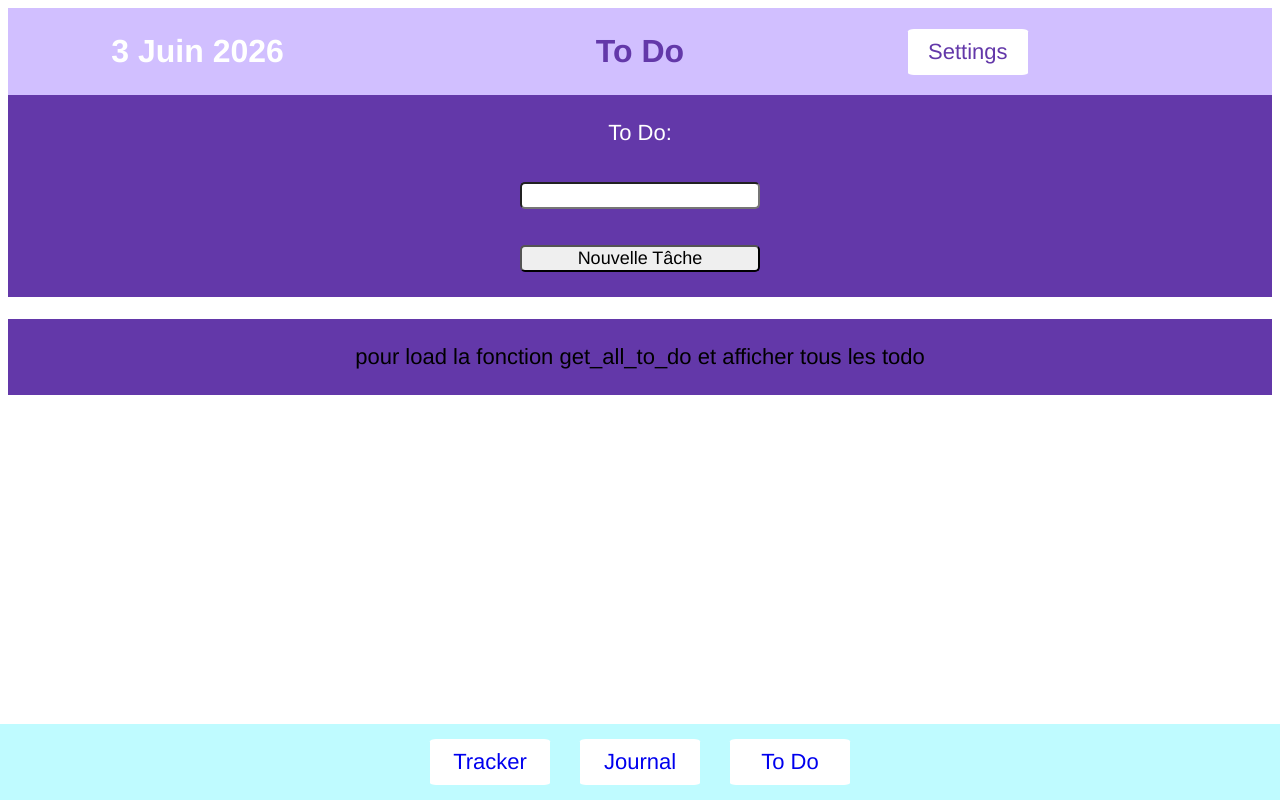
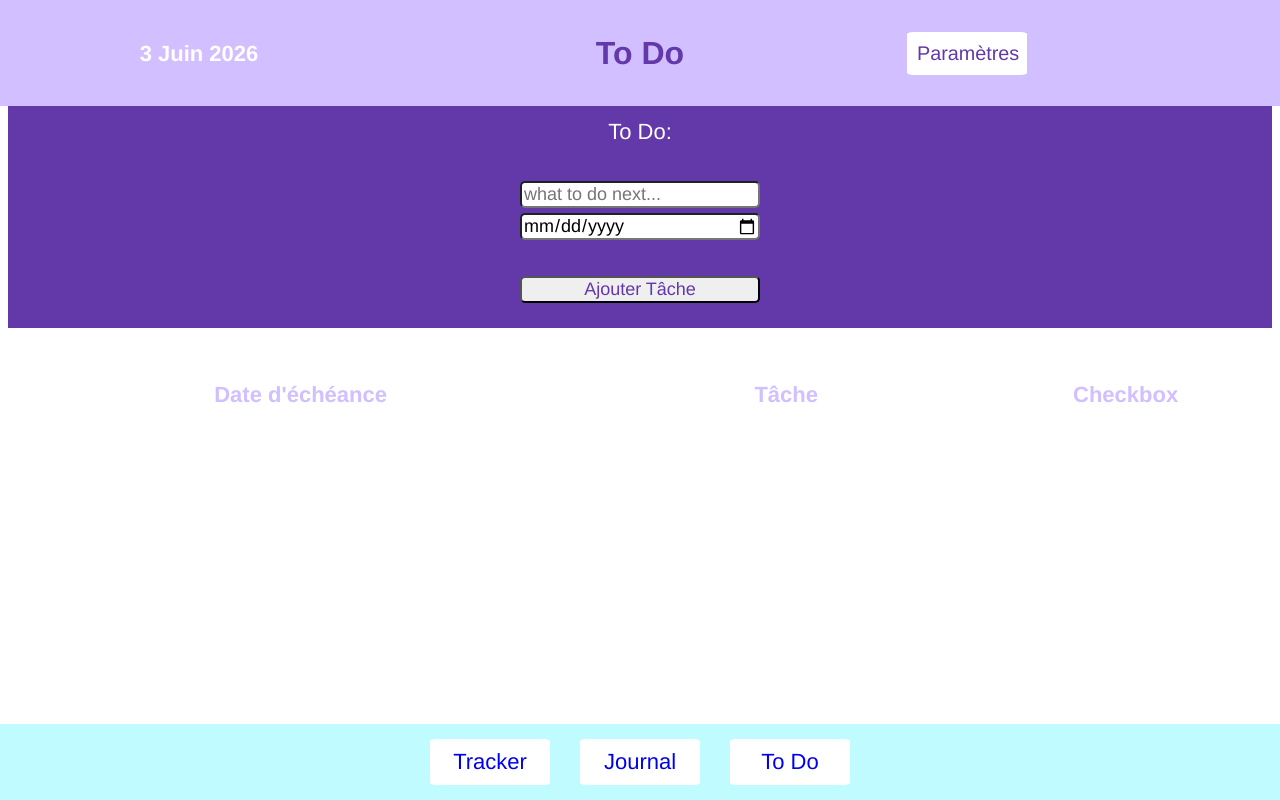
Before and after one commit to nwaly/projet-logiciel-JTD, a Flask app: page /page_todo in a window 1280 px wide. Run offline with Flask 3, Linux system fonts and the light colour scheme; data that the repository does not hold is empty; some libraries are stand-ins or nearby versions.

Commit message:
pages todo et journal fonctionnelles

```diff
--- a/Controler/flask/tache_flask.py
+++ b/Controler/flask/tache_flask.py
@@ -25,7 +25,6 @@ def get_tache():
     """va chercher toutes les données de tache dans la base et les envoie en json"""
     data_tache = tache.get_tout()
     return jsonify(data_tache), 200
-
 
 # route à utiliser pour modifier le statut d'une tâche
 @tache_flask.route('/tache_statut', methods=['PUT'])
--- a/main.py
+++ b/main.py
@@ -1,10 +1,12 @@
 from flask import Flask, render_template
-from  Controler.flask.journal_flask import journal_flask
+from Controler.flask.journal_flask import journal_flask
 from Controler.flask.parametre_flask import parametre_flask
-from Controler.flask.tache_flask import tache_flask
+from Controler.flask.tache_flask import tache_flask, Tache, SousTache
 from Controler.flask.tracker_flask import tracker_flask
+from flask_moment import Moment
 
 app = Flask(__name__)
+moment = Moment(app)
 
 # enregistrer les blueprints dans l'app flask
 app.register_blueprint(journal_flask)
@@ -19,7 +21,7 @@ def hello_world():
 
 @app.route("/page_settings")
 def render_settings():
-    return render_template("settings.html", title = "Settings")
+    return render_template("settings.html", title = "Paramètres")
 
 @app.route("/page_journal")
 def render_journal():
@@ -33,34 +35,6 @@ def render_todo():
 def render_tracker():
     return render_template("tracker.html", title = "Tracker")
 
-"""
-# fonctions
-journal_entry_items = []
-
-@app.route("/fonction-journal", methods=["GET", "POST"])
-def ajoute_journal():
-    titre = request.form["titre"]
-    contenu = request.form["contenu"]
-    journal_entry_items.extend(titre, contenu)
-    journal.nouveau(titre, contenu)
-    return jsonify({"message": "Journal crée"}), 201
-
-# to do
-todo_items = []
-
-@app.route("/fonction-todo", methods=["GET", "POST"])
-def ajoute_todo():
-    todo = request.form["todo"]
-    todo_items.extend(todo)
-    return jsonify({"message": "Todo crée"}), 201
-"""
-
-# routes pour fonctions js
-# au lieu d'utiliser la balise html 'form' (qui redirige toujours la page au lieu de rester sur celle où on est)
-# utiliser une autre balise qui appelle une fonction js dans laquelle on fetch la fonction définie dans flask
-# @app.route("/fonction-js", method="POST")
-
-
 def main():
     app.run(debug=True)
 
--- a/static/scripts/todo_script.js
+++ b/static/scripts/todo_script.js
@@ -7,13 +7,15 @@ let num_mois = mois[td.getMonth()];
 const jour = ["00", "01", "02", "03", "04","05","06","07","08","09","10","11","12","13","14","15","16","17","18","19","20","21","22","23","24","25","26","27","28","29","30","31"]
 let num_jour = jour[td.getDate()];
 // formater la date du todo en YYYY-MM-DD
-todo_date = td.getFullYear()+"-"+num_mois+"-"+num_jour;
-console.log(todo_date)
+//todo_date = td.getFullYear()+"-"+num_mois+"-"+num_jour;
+//console.log(todo_date)
 
-// fonction pour fetch la méthode 'tache'
+// fonction pour fetch la méthode 'tache' POST
 function fetchNewToDo() {
-    console.log("Hello world, la fonction marche!");
+    console.log("Hello world, la fonction todo POST marche!");
+    if (!document.getElementById("nom").value == "") {
         var todo_name = document.getElementById("nom").value;
+        var todo_date = document.getElementById("date").value;
         let todo_data = {
             "nom": todo_name,
             "date": todo_date,
@@ -25,12 +27,78 @@ function fetchNewToDo() {
             "headers": {"Content-Type": "application/json"},
             "body": JSON.stringify(todo_data),
         })
-    .then(response => response.json()) //.then(response => console.log(response))
-    .then(responseObj => console.log(responseObj))
+        .then(response => response.json())
+        .then(responseObj => {
+            console.log(responseObj);
+            console.log(todo_name);
+            console.log(todo_date);
+
+            let li = document.createElement("li");
+            li.classList.add("li_todo");
+
+            // date
+            let div_date = document.createElement("div");
+            div_date.classList.add("date_class");
+            div_date.innerText = todo_date;
+
+            // checkbox
+            let checkbox = document.createElement("input"); //crée un élément input
+            checkbox.type = "checkbox"; // ajoute l'attribut 'checkbox' au nouvel input
+            checkbox.id = "statut";
+
+            // nom
+            div_nom = document.createElement("div");
+            div_nom.innerText = todo_name;
+
+            li.appendChild(div_date);
+            li.appendChild(div_nom);
+            li.appendChild(checkbox);
+            const list = document.getElementById("ul_todos");
+            list.insertBefore(li, list.children[0]);
+        })
 
         document.getElementById("nom").value = " "; // vide l'input
+    } else {
+        console.log("aucune nouvelle tâche trouvée")
+    }
 }
 
-fetchNewToDo()
+// fonction pour fetch la méthode 'tache' GET
+function fetchAllToDo() {
+    console.log("Hello world, la fonction todo GET marche!");
+    fetch("tache", {
+        "method": "GET",
+        "headers": {"Content-Type": "application/json"},
+    })
+    .then(response => response.json())
+    .then(responseObj => {
+        console.log(responseObj)
 
-//me fait syntax error : json.parse unexpectedd char at line 1
+        responseObj.forEach((todo) => {
+            console.log(todo)
+            let li = document.createElement("li");
+            li.id = todo.Tache_ID;
+            li.classList.add("li_todo");
+
+            // date
+            let div_date = document.createElement("div");
+            div_date.innerText = todo.Tache_date;
+
+            // checkbox
+            let checkbox = document.createElement("input"); //crée un élément input
+            checkbox.type = "checkbox"; // ajoute l'attribut 'checkbox' au nouvel input
+            checkbox.id = "statut";
+            checkbox.for = todo.Tache_ID;
+
+            // nom
+            div_nom = document.createElement("div");
+            div_nom.innerText = todo.Tache_nom;
+
+            li.appendChild(div_date)
+            li.appendChild(div_nom)
+            li.appendChild(checkbox);
+            const list = document.getElementById("ul_todos");
+            list.insertBefore(li, list.children[0]);
+        })
+    })
+}
--- a/static/styles/index_style.css
+++ b/static/styles/index_style.css
@@ -40,16 +40,22 @@ body {
 
 /*---------header styles---------*/
 header {
+    /*keeps header on top of page content*/
+    z-index: +1;
     display: grid;
     grid-template-columns: 30% 40% 30%;
-    overflow: hidden;
+    overflow: auto;
+    padding: 10px;
+    height: 86px;
     background-color: var(--purple);
     /*aligns elements in the center*/
         align-items: center;
         justify-content: center;
     /*keeps bar at the top*/
-        position: sticky;
-        top: 0;
+        position: fixed;
+        left: 0 !important;
+        right: 0 !important;
+        top: 0 !important;
 }
 
 header a {
@@ -57,10 +63,14 @@ header a {
     padding: 10px;
     width: 100px;
     text-align: center; /*aligne le texte au milieu de leur padding*/
+    /*aligns elements in the center*/
+        align-items: center;
+        justify-content: center;
     border-radius: 5%;
     background-color: var(--primary-color);
     color: var(--darkpurple);
     text-decoration: none;
+    font-size: 90%;
 }
 
 header h1 {
@@ -69,8 +79,6 @@ header h1 {
     text-align: center; /*aligne le texte au milieu de leur padding*/
     border-radius: 5%;
     text-decoration: none;
-    color: #6338a9;
-    font-size: xx-large;
 }
 
 /*---------footer styles---------*/
@@ -103,7 +111,7 @@ footer a {
 /*---------class---------*/
 
 .bar {
-    width: 100%;
+    /* width: 100%; */
     margin-left: auto;
     margin-right: auto;
 }
@@ -111,6 +119,17 @@ footer a {
 /*---------id---------*/
 
 #today {
-    z-index: +1;
+    z-index: +2;
     color: white;
+    font-size: 100%;
 }
+
+#pageTitle {
+    margin: 15px;
+    padding: 10px;
+    text-align: center; /*aligne le texte au milieu de leur padding*/
+    border-radius: 5%;
+    text-decoration: none;
+    color: #6338a9;
+    font-size: xx-large;
+}
--- a/static/styles/todo_style.css
+++ b/static/styles/todo_style.css
@@ -2,6 +2,10 @@
 
 label {
     color: var(--purple);
+    /*aligns elements in the center*/
+    align-items: center;
+    justify-content: center;
+    text-align: center; /*aligne le texte au milieu de leur padding*/
 }
 
 input {
@@ -12,10 +16,22 @@ input {
     border-radius: 5px;
 }
 
+ul {
+    list-style-type:none; /*removes bullet points*/
+    justify-content: left;
+    display: grid;
+    grid-template-columns: 100%;
+
+}
+
 ul li {
-    padding: 10px;
+    margin: 5px 0;
+    font-size: medium;
     font-family: 'Franklin Gothic Medium', 'Arial Narrow', Arial, sans-serif;
     color: var(--darkpurple);
+    display: grid;
+    grid-template-columns: 40% 40% 20%;
+    gap: 5px;
 }
 
 /*---------class---------*/
@@ -23,9 +39,9 @@ ul li {
 .container {
     background-color: #6338a9;
     position: relative;
+    top: 20%;
     /*grid setup*/
     display: grid;
-    /*grid-template-columns: 20% 60% 20%;*/
     grid-template-columns: auto;
     gap: 5px;
     overflow: hidden;
@@ -36,4 +52,39 @@ ul li {
         text-align: center; /*aligne le texte au milieu de leur padding*/
 }
 
+.bar_block {
+    height: 86px;
+    width: 100%;
+    margin-left: auto;
+    margin-right: auto;
+    background-color: white;
+}
+
+.li_todo {
+    display: grid;
+    grid-template-columns: auto auto 20%;
+    gap: 5px;
+    text-decoration: none;
+}
+
+.date_class {
+    justify-content: left;
+}
+
 /*---------id---------*/
+
+#todos_container {
+    background-color: white;
+    color: var(--darkpurple);
+    position: relative;
+    /*grid setup*/
+    display: grid;
+    grid-template-columns: auto;
+    gap: 5px;
+    overflow: auto;
+    padding: 25px;
+}
+
+#statut {
+    justify-content: right;
+}
--- a/templates/index.html
+++ b/templates/index.html
@@ -25,7 +25,7 @@
       {%else%}
         <h1 id="pageTitle">Home</h1>
     {%endif%}
-    <a href="/page_settings">Settings</a>
+    <a href="/page_settings">Paramètres</a>
   </header>
 
   {% block content %}
--- a/templates/settings.html
+++ b/templates/settings.html
@@ -4,9 +4,13 @@
   type="text/css"
   href="{{ url_for('static', filename='styles/settings_style.css') }}"/>
 <body>
+  <!--pour permettre au contenu de la page au header-->
+  <div class="bar_block"></div>
+
   <div class="container">
     <span style="color: white;">Settings</span>
   </div>
+  <div class="bar_block"></div>
   <script src="{{ url_for('static', filename='scripts/settings_script.js') }}"></script>
 </body>
 {% endblock %}
--- a/templates/todo.html
+++ b/templates/todo.html
@@ -4,32 +4,45 @@
   type="text/css"
   href="{{ url_for('static', filename='styles/todo_style.css') }}"/>
 <body>
+  <script src="{{ url_for('static', filename='scripts/todo_script.js') }}"></script>
+
+  <!--pour permettre au contenu de la page au header-->
+  <div class="bar_block"></div>
+
+  <!--contenu de la page todo-->
   <div class="container">
     <label style="color: white">To Do:</label><br>
-    <input id="nom" type="text" placeholder="what to do next..."></input><br>
-    <input onclick="fetchNewToDo()" type="submit" value="Nouvelle Tâche">
-
-    <!-- ancien code
-
-    # tenté d'utiliser form pour récup les données et les envoyer au serveur
-    # mais ne marche pas car les balises form redirige toujours la page
-
-    <form action="/fonction_todo" method="post">
-      <label for="todo" style="color: white">To Do:</label><br>
-      <input id="todo" type="text" placeholder="what to do next..."></input><br>
-      <input type="submit" value="Nouvelle Tâche">
-    </form>
-
-    -->
+    <input id="nom" type="text" placeholder="what to do next..."></input>
+    <input id="date" type="date"></input>
+    <br>
+    <input onclick="fetchNewToDo()" type="submit" value="Ajouter Tâche" style="color: var(--darkpurple);">
   </div>
 
-  <ul>
-    {% for item in todo_items %}
-        <li><input id="todo_checkbox" type="checkbox"></input>{{ todo }}</li>
-    {% endfor %}
-  </ul>
-  <div class="container">pour load la fonction get_all_to_do et afficher tous les todo </div>
+  <script>fetchAllToDo()</script>
 
-  <script src="{{ url_for('static', filename='scripts/todo_script.js') }}"></script>
+  <div id="todos_container">
+    <h4 id="li_todo" class="li_todo">
+      <label>Date d'échéance</label>
+      <label>Tâche</label>
+      <label>Checkbox</label>
+    </h4>
+    <ul id="ul_todos"></ul>
+  </div>
+  <div class="bar_block"></div>
+  <script>
+    // pour visualiser les tâches complétées
+    const checkbox = document.getElementById("statut");
+    const Completed = document.getElementsByTagName("li");
+    checkbox.addEventListener("change",
+    function () {
+      if (this.checked) {
+          Completed.style.textDecoration = "line-through";
+          console.log(Completed);
+      } else {
+          textToCross.style.textDecoration = "none";
+          console.log("unchecked !");
+      }
+    });
+  </script>
 </body>
 {% endblock %}
--- a/templates/tracker.html
+++ b/templates/tracker.html
@@ -4,9 +4,13 @@
   type="text/css"
   href="{{ url_for('static', filename='styles/tracker_style.css') }}"/>
 <body>
+  <!--pour permettre au contenu de la page au header-->
+  <div class="bar_block"></div>
+
   <div class="container">
     <span style="color: white;">Tracker</span>
   </div>
+  <div class="bar_block"></div>
   <script src="{{ url_for('static', filename='scripts/tracker_script.js') }}"></script>
 </body>
 {% endblock %}
```
Also changed, not shown: static/scripts/journal_script.js (+107 -30 lines), static/styles/journal_style.css (+40 -2 lines), static/styles/settings_style.css (+8 -0 lines), static/styles/tracker_style.css (+8 -0 lines), templates/journal.html (+11 -6 lines), instance/my_db.db (added), instance/test.db (added), instance/your_database.db (added). Lines whose indentation alone changed are shown as unchanged.
